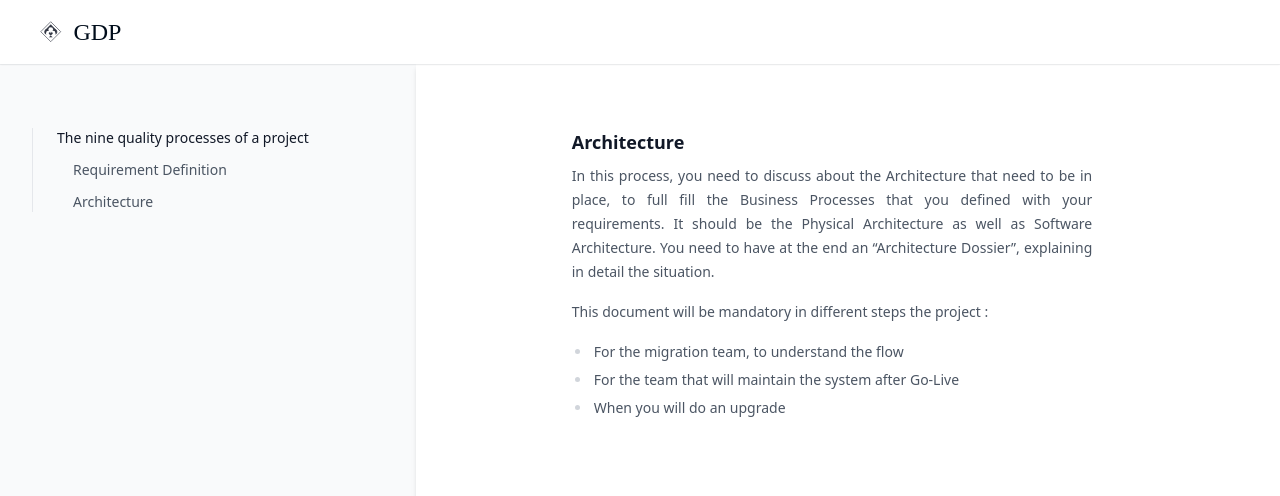
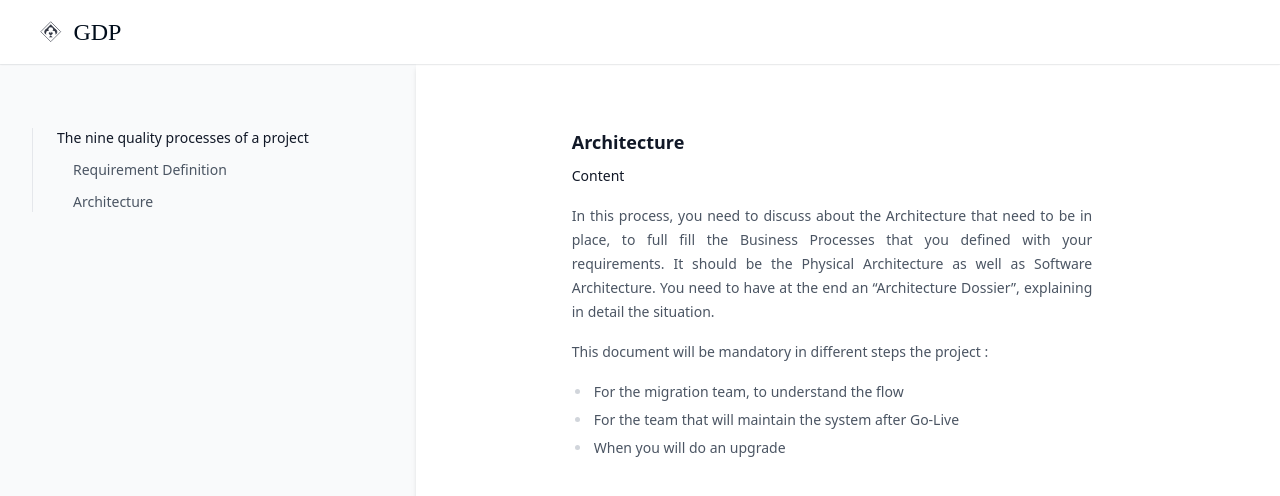
Before and after one commit to greglejeune/ebook, a Jekyll site: the page built from _gdp/2021-10-02-architecture.md, in a window 1280 px wide. Shown: the top 496 px of the page. Built offline with Jekyll 4.4.1, drawn with Linux system fonts in a browser that asks for light colours.

Commit message:
Update 2021-10-02-architecture.md

```diff
--- a/_gdp/2021-10-02-architecture.md
+++ b/_gdp/2021-10-02-architecture.md
@@ -4,6 +4,8 @@ title: Architecture
 ---
 
 <h3>Architecture</h3>
+
+<p style="text-align: justify;"><strong>Content</strong></p>
 
 <p style="text-align: justify;">
   In this process, you need to discuss about the Architecture that need to be in place, to full fill the Business Processes that you defined with your requirements. It should be the Physical Architecture as well as Software Architecture. You need to have at the end an “Architecture Dossier”, explaining in detail the situation.
```
